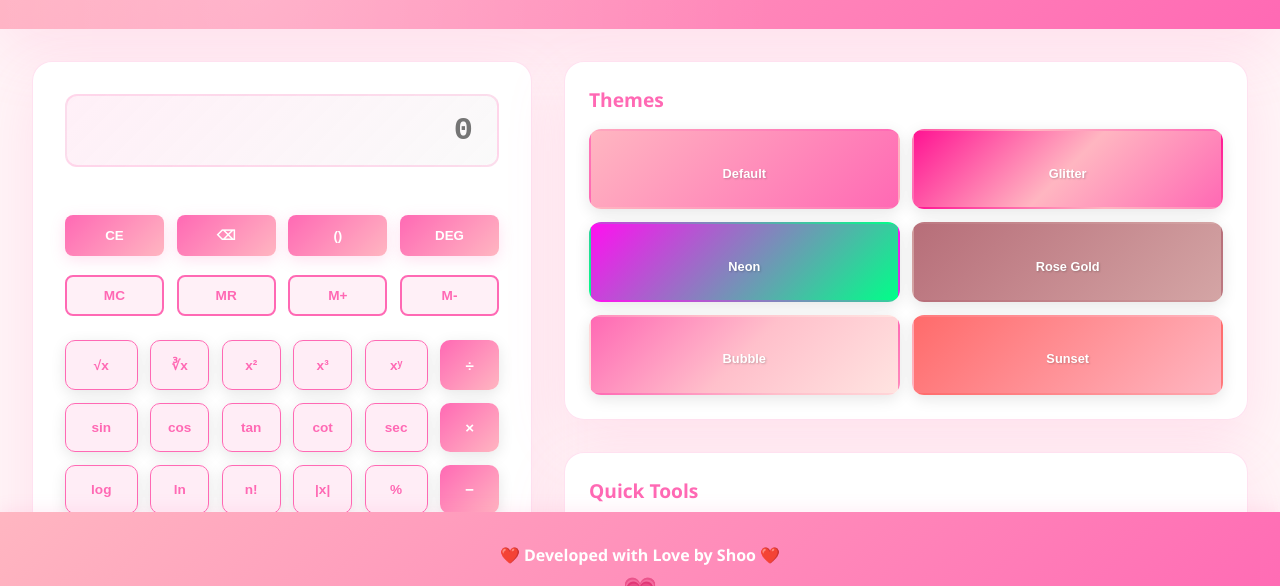
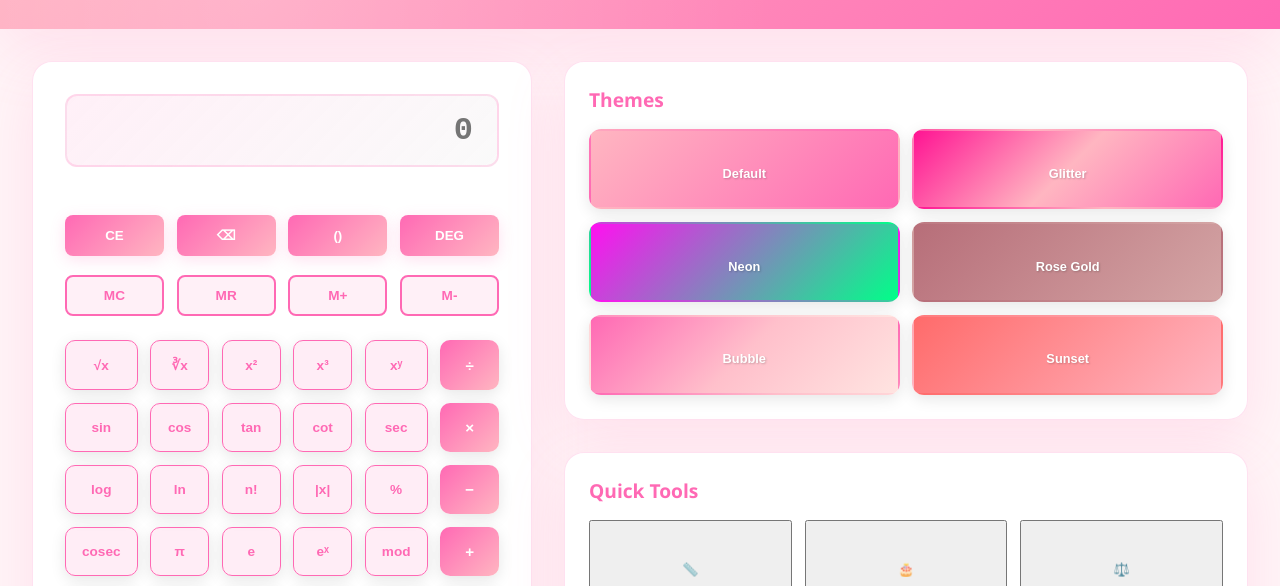
Before and after one commit to realshoo21-svg/pink-calculater, a website: page index.html in a window 1280 px wide. Shown: the part 161-747 px from the top of the page. Drawn offline with Linux system fonts and the light colour scheme.

Commit message:
Update styles.css

```diff
--- a/styles.css
+++ b/styles.css
@@ -70,7 +70,7 @@ body[data-theme="sunset"] {
 /* Base Styles */
 html, body {
     width: 100%;
-    height: 100%;
+
     font-family: 'Segoe UI', Tahoma, Geneva, Verdana, sans-serif;
     background: var(--background);
     color: var(--text-primary);
```
